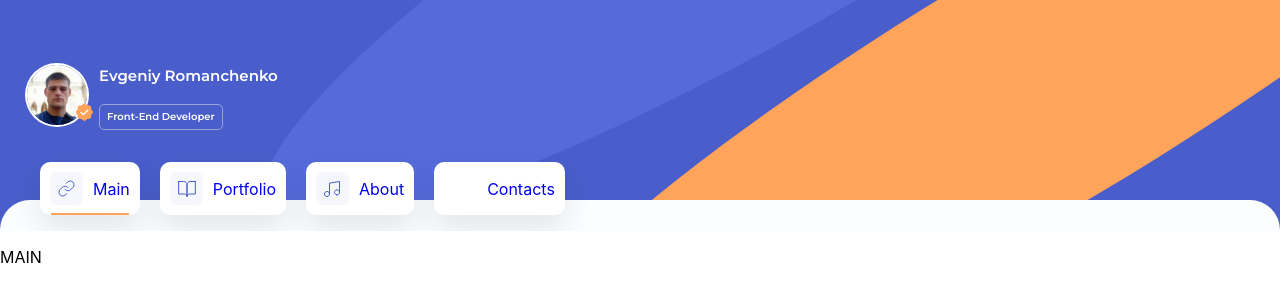
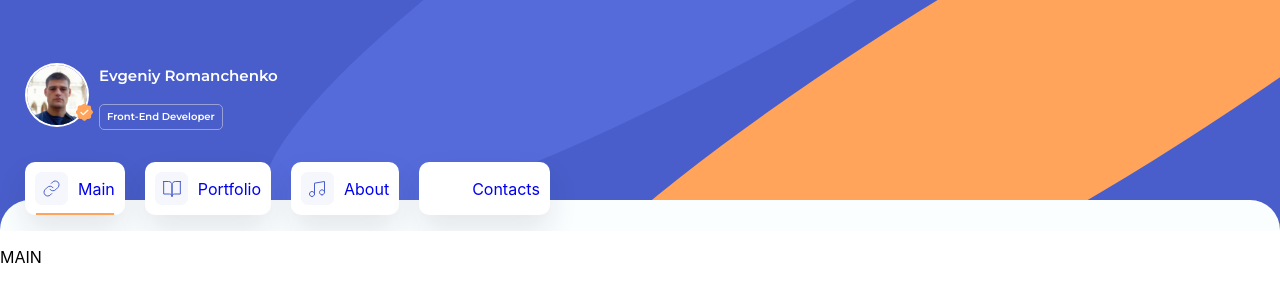
Before and after one commit to romanchenko31/portfolio, a React (Create React App) app: page / in a window 1280 px wide. Shown: the top 302 px of the page. Built offline with nearby package versions, Linux system fonts and the light colour scheme.

Commit message:
add header

```diff
--- a/src/Component/Navigation/Navigation.module.css
+++ b/src/Component/Navigation/Navigation.module.css
@@ -1,7 +1,7 @@
 .list{
     position: absolute;
     bottom: 0;
-    left: 0;
+    left: -15px;
     display: -webkit-inline-box;
 }
 
```
